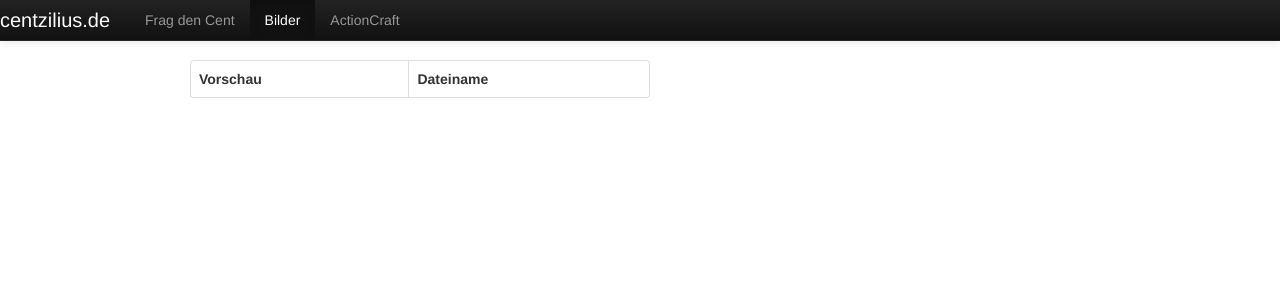
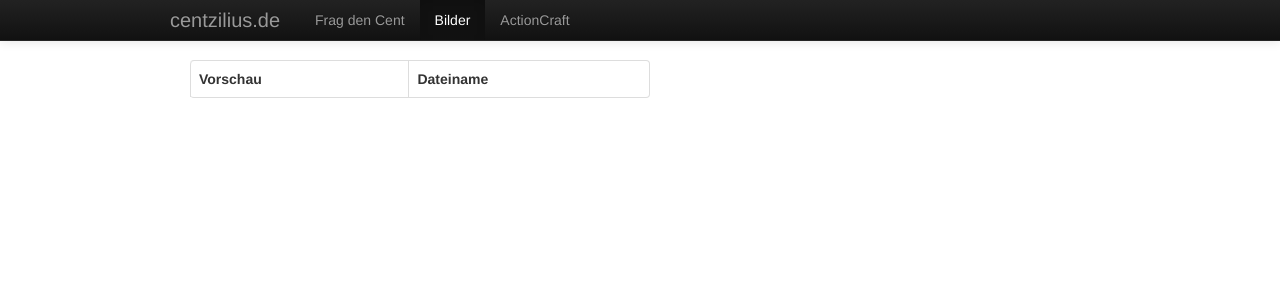
Before and after one commit to Centzilius/img.centzilius.de, a PHP site: page / in a window 1280 px wide. Shown: the top 300 px of the page. Run offline with PHP 8.4, Linux system fonts and the light colour scheme; lists and menus that the app fills with data are empty.

Commit message:
back to the roots

```diff
--- a/index.php
+++ b/index.php
@@ -44,16 +44,17 @@ if (isset($_GET['thumbnail'])) {
   <title>centzilius.de - Bilder</title>
   <link rel="stylesheet" type="text/css" href="bootstrap/css/bootstrap.css">
   <script src="http://code.jquery.com/jquery.js"></script>
-  <script src="bootstrap/js/bootstrap.min.js"></script>
+  <script src="bootstrap/js/bootstrap.js"></script>
   <style type="text/css">
-    .container {
-      margin-top: 60px;
+    body {
+      padding-top: 60px;
     }
   </style>
 </head>
 <body>
   <div class="navbar navbar-inverse navbar-fixed-top">
     <div class="navbar-inner">
+      <div class="container">
         <a class="brand" href="https://centzilius.de">centzilius.de</a>
         <div class="nav-collapse collapse">
           <ul class="nav">
@@ -63,6 +64,7 @@ if (isset($_GET['thumbnail'])) {
           </ul>
         </div>
       </div>
+    </div>
   </div>
   <div class="container">
     <div class="row">
```
